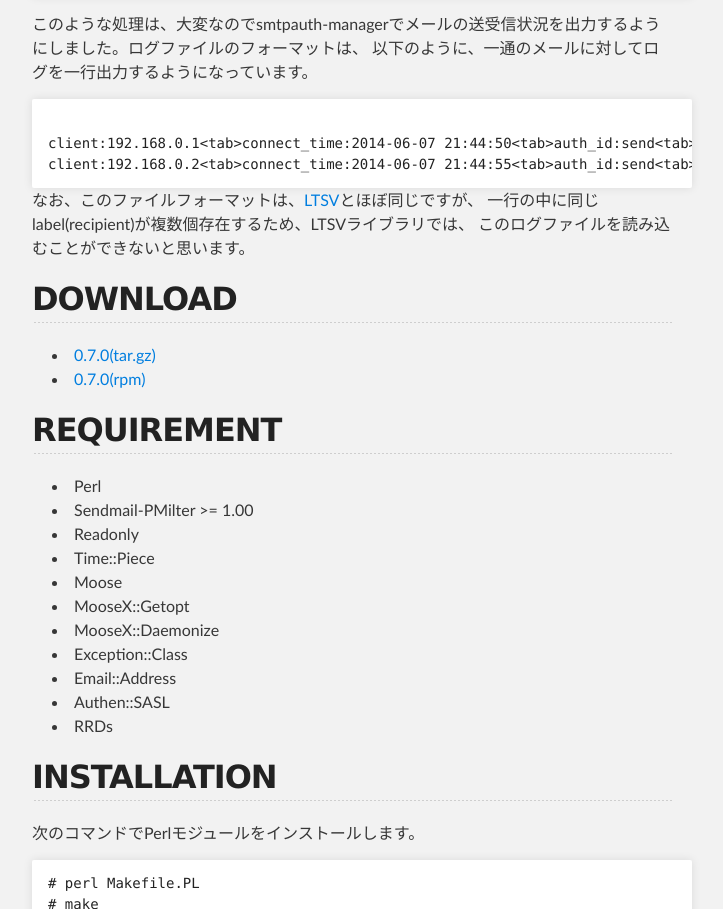
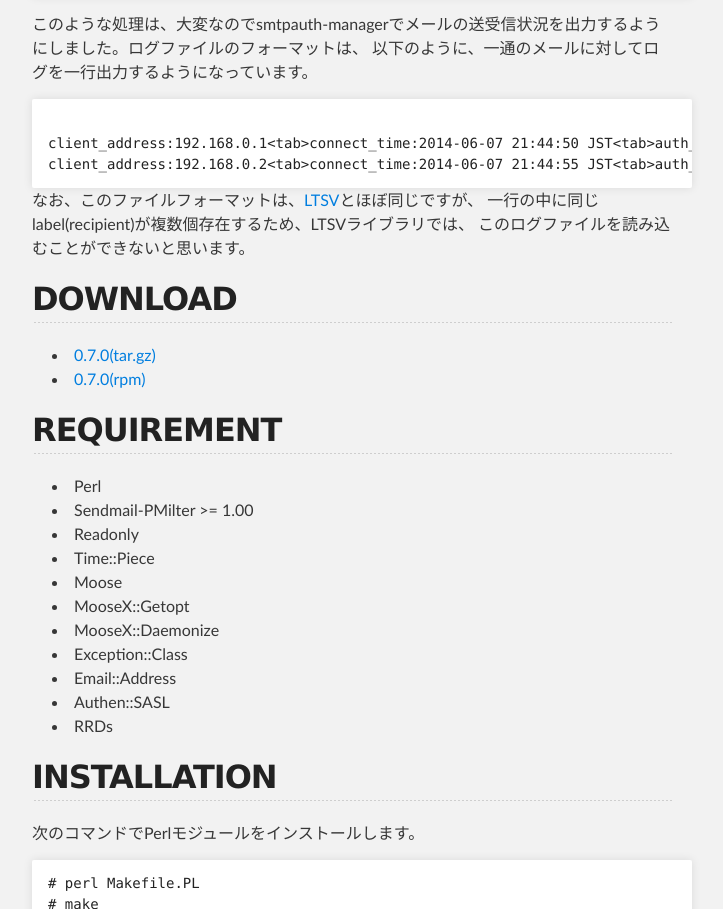
Before and after one commit to sischkg/smtpauth-manager, a plain HTML site: page index-ja.html in a window 1280 px wide. Shown: the part 1901-2810 px from the top of the page, without its empty margins (288-1011 px from the left). Drawn offline with Linux system fonts and the light colour scheme.

Commit message:
ログ出力のフォーマット変更（タイムゾーン追加）にともない、ログの例の時刻にタイムゾーンを追加

```diff
--- a/index-ja.html
+++ b/index-ja.html
@@ -105,8 +105,8 @@ Jun 15 21:44:52 mta sendmail[31608]: s5FCio2S031606: to=&lt;recv@example.ne.jp&g
 以下のように、一通のメールに対してログを一行出力するようになっています。
 
 <pre><code>
-client:192.168.0.1&lt;tab&gt;connect_time:2014-06-07 21:44:50&lt;tab&gt;auth_id:send&lt;tab&gt;sender:send@example.jo:&lt;tab&gt;eom_time:2014-06-07 21:44:50&lt;tab&gt;recipient:recv@example.ne.jp
-client:192.168.0.2&lt;tab&gt;connect_time:2014-06-07 21:44:55&lt;tab&gt;auth_id:send&lt;tab&gt;sender:send@example.jo:&lt;tab&gt;eom_time:2014-06-07 21:44:56&lt;tab&gt;recipient:recv2@example.ne.jp&lt;tab&gt;recipient:recv3@example.ne.jp
+client_address:192.168.0.1&lt;tab&gt;connect_time:2014-06-07 21:44:50 JST&lt;tab&gt;auth_id:send&lt;tab&gt;sender:send@example.jp:&lt;tab&gt;eom_time:2014-06-07 21:44:50 JST&lt;tab&gt;recipient:recv@example.ne.jp
+client_address:192.168.0.2&lt;tab&gt;connect_time:2014-06-07 21:44:55 JST&lt;tab&gt;auth_id:send&lt;tab&gt;sender:send@example.jp:&lt;tab&gt;eom_time:2014-06-07 21:44:56 JST&lt;tab&gt;recipient:recv2@example.ne.jp&lt;tab&gt;recipient:recv3@example.ne.jp
 </code></pre>
 
 なお、このファイルフォーマットは、<a href="http://ltsv.org">LTSV</a>とほぼ同じですが、
```
